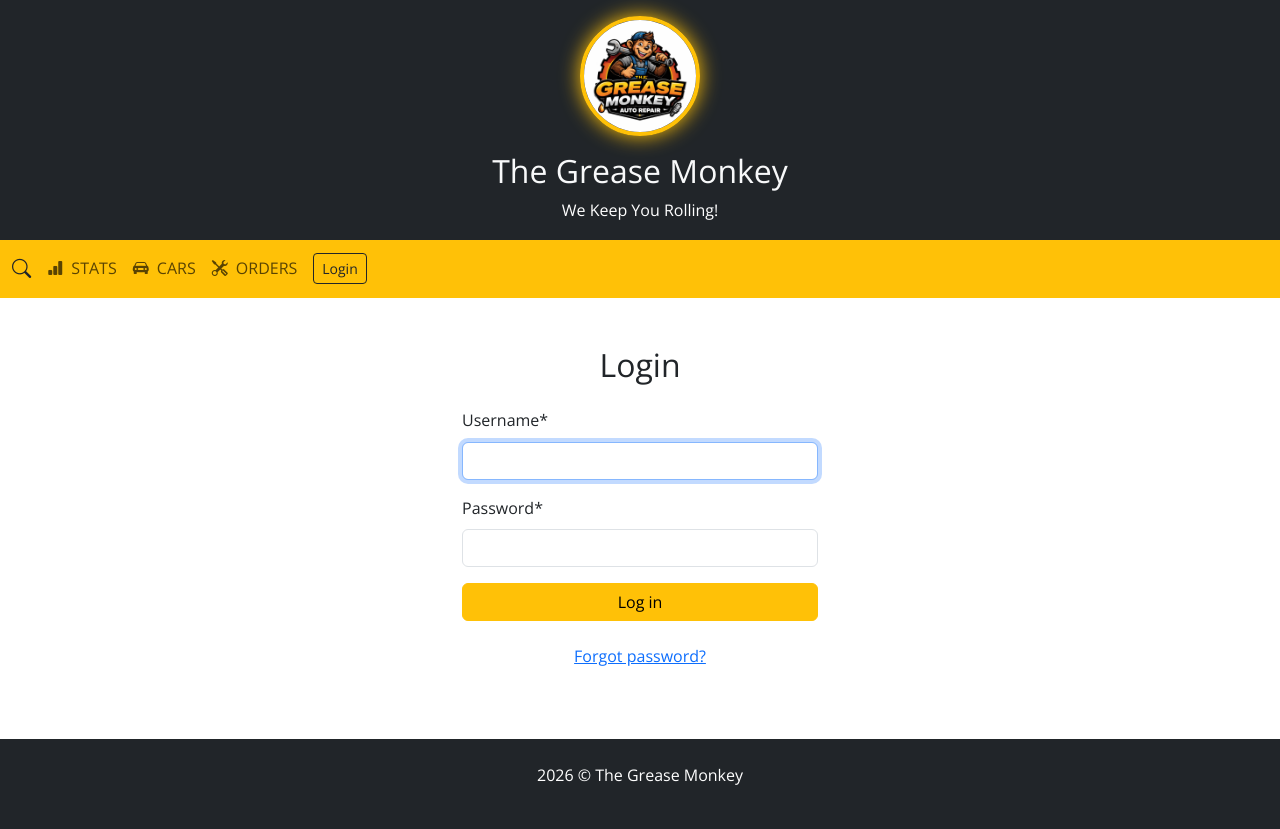
After one commit to anamasiliuniene/Autoservice_new, a Django app: page /accounts/login/ in a window 1280 px wide. The commit adds this page. Run offline with Django 5.2, Linux system fonts and the light colour scheme; some libraries are stand-ins or nearby versions.

Commit message:
useriai ir navbar

```diff
--- a/mysite/autoservice/templates/autoservice/base.html
+++ b/mysite/autoservice/templates/autoservice/base.html
@@ -31,38 +31,75 @@
     <p class="lead mb-0">We Keep You Rolling!</p>
 </div>
 
-<nav class="navbar navbar-expand-lg navbar-custom">
+
+<nav class="navbar navbar-expand-lg navbar-warning bg-warning">
   <div class="container-fluid">
+
+<!-- TOGGLER + SEARCH ICON: right side on small screens -->
+<div class="d-flex ms-auto align-items-center">
+  <!-- Search icon -->
+  <a href="#" onclick="document.getElementById('mobileSearch').classList.toggle('d-none'); return false;" class="text-dark me-2">
+    <i class="bi bi-search" style="font-size: 1.2rem;"></i>
+  </a>
+
+  <!-- Toggler button -->
+  <button class="navbar-toggler p-1" type="button" data-bs-toggle="collapse" data-bs-target="#mainNavbar" style="font-size: 0.8rem;">
+    <span class="navbar-toggler-icon"></span>
+  </button>
+</div>
+
+<!-- Hidden mobile search input (appears when icon clicked) -->
+<form id="mobileSearch" class="d-none my-2 me-3" role="search" method="get" action="{% url 'search' %}">
+  <input class="form-control form-control-sm" type="text" name="query" placeholder="Search" autocomplete="off" value="{{ query|default:'' }}">
+</form>
+
+    <!-- COLLAPSIBLE CONTENT -->
+    <div class="collapse navbar-collapse" id="mainNavbar">
+
+      <!-- LEFT NAV + AUTH -->
+      <ul class="navbar-nav me-auto align-items-center">
+
+        <!-- Main links -->
       <ul class="navbar-nav me-auto mb-2 mb-lg-0">
         <li class="nav-item">
-                <a class="nav-link stats-link" href="{% url 'index' %}">
-                    <i class="bi bi-bar-chart-fill me-1"></i> STATS
-                </a>
+          <a class="nav-link" href="{% url 'index' %}"><i class="bi bi-bar-chart-fill me-1"></i> STATS</a>
         </li>
         <li class="nav-item">
-                <a class="nav-link" href="{% url 'cars' %}">
-                    <i class="bi bi-car-front-fill me-1"></i> CARS
-                </a>
+          <a class="nav-link" href="{% url 'cars' %}"><i class="bi bi-car-front-fill me-1"></i> CARS</a>
         </li>
         <li class="nav-item">
-                <a class="nav-link" href="{% url 'orders' %}">
-                    <i class="bi bi-tools me-1"></i> ORDERS
-                </a>
+          <a class="nav-link" href="{% url 'orders' %}"><i class="bi bi-tools me-1"></i> ORDERS</a>
         </li>
       </ul>
 
-        <!-- Search form -->
-        <form class="d-flex" role="search" method="get" action="{% url 'search' %}" onsubmit="return this.query.value.trim() !== '';">
-            <input class="form-control me-2 flex-grow-1"
-                   type="text"
-                   name="query"
-                   placeholder="Search"
-                   autocomplete="off"
-                   value="{{ query|default:'' }}">
-            <button class="btn btn-outline-dark" type="submit">Search</button>
+ <!-- User info / login/logout -->
+        {% if user.is_authenticated %}
+        <li class="nav-item">
+          <span class="nav-link"><i class="bi bi-person-circle"></i> {{ user.username }}</span>
+        </li>
+        <li class="nav-item">
+          <form method="post" action="{% url 'logout' %}" class="d-inline ms-2">
+            {% csrf_token %}
+            <button type="submit" class="btn btn-outline-dark btn-sm">Logout</button>
           </form>
+        </li>
+        {% else %}
+        <li class="nav-item">
+          <a class="btn btn-outline-dark btn-sm ms-2" href="{% url 'login' %}">Login</a>
+        </li>
+        {% endif %}
+      </ul>
+    </div>
   </div>
 </nav>
+
+<script>
+function toggleSearch() {
+  const input = document.getElementById('searchInput');
+  input.classList.toggle('d-none');
+  if (!input.classList.contains('d-none')) input.focus();
+}
+</script>
 
 <!-- Main Content -->
 <div class="container mt-5">
--- a/mysite/autoservice/templates/autoservice/index.html
+++ b/mysite/autoservice/templates/autoservice/index.html
@@ -16,4 +16,5 @@
 <hr>
 <p> Number of orders in queue: {{ num_order_open }}</p>
 <hr>
+<p> Your visits: {{ num_visits }} </p>
 {% endblock %}
--- /dev/null
+++ b/mysite/autoservice/templates/registration/login.html
@@ -0,0 +1,18 @@
+{% extends "autoservice/base.html" %}
+{% load crispy_forms_tags %}
+{% load static %}
+{% block title %}Login{% endblock %}
+
+{% block content %}
+<div class="row justify-content-center">
+    <div class="col-md-4">
+        <h2 class="mb-4 text-center">Login</h2>
+        <form method="post">
+            {% csrf_token %}
+            {{ form|crispy }}   <!-- this uses bootstrap5/uni_form.html -->
+            <button type="submit" class="btn btn-warning w-100">Log in</button>
+        </form>
+        <p><a href="{% url 'password_reset' %}" class="btn btn-link w-100">Forgot password?</a></p>
+    </div>
+</div>
+{% endblock %}
--- a/mysite/autoservice/views.py
+++ b/mysite/autoservice/views.py
@@ -9,12 +9,16 @@ from django.db.models import Q
 
 # Create your views here.
 def index(request):
+    num_visits = request.session.get('num_visits', 1)
+    request.session['num_visits'] = num_visits + 1
     context = {
         "num_cars": Car.objects.count(),
         "num_services": Service.objects.count(),
         "num_order_done": Order.objects.filter(status='done').count(),
         "num_order_in_progress": Order.objects.filter(status='in_progress').count(),
         "num_order_open": Order.objects.filter(status='open').count(),
+        "num_visits": num_visits,
+
     }
     return render(request, 'autoservice/index.html', context=context)
 
--- a/mysite/mysite/urls.py
+++ b/mysite/mysite/urls.py
@@ -2,11 +2,14 @@ from django.contrib import admin
 from django.urls import path, include
 from django.conf import settings
 from django.conf.urls.static import static
+from django.contrib.auth import views as auth_views
 
 urlpatterns = ([
-                  path('admin/', admin.site.urls),
-                  path('', include('autoservice.urls')),
-              ] + static(settings.STATIC_URL, document_root=settings.STATIC_ROOT)
+    path('admin/', admin.site.urls),
+    path('', include('autoservice.urls')),
+    path('accounts/', include('django.contrib.auth.urls')),
+    path("logout/", auth_views.LogoutView.as_view(), name="logout"),
+               ] + static(settings.STATIC_URL, document_root=settings.STATIC_ROOT)
                + static(settings.MEDIA_URL, document_root=settings.MEDIA_ROOT))
 
 if settings.DEBUG:
```
Also changed, not shown: mysite/autoservice/templates/registration/password_reset_complete.html (added, +21 -0 lines), mysite/autoservice/templates/registration/password_reset_confirm.html (added, +19 -0 lines), mysite/autoservice/templates/registration/password_reset_done.html (added, +21 -0 lines), mysite/autoservice/templates/registration/password_reset_email.html (added, +22 -0 lines), mysite/autoservice/templates/registration/password_reset_form.html (added, +19 -0 lines), mysite/mysite/settings.py (+18 -1 lines). Lines whose indentation alone changed are shown as unchanged.
